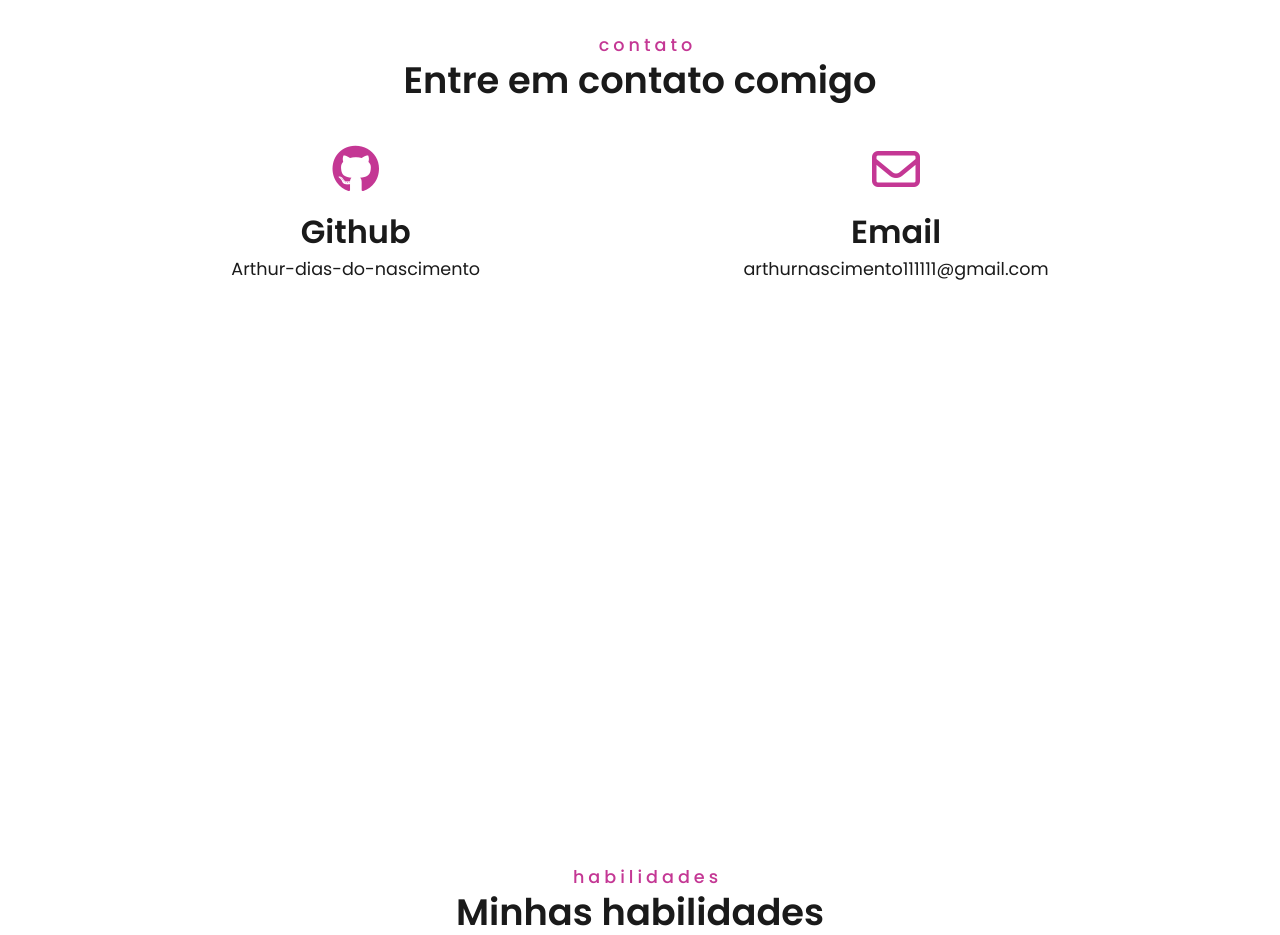
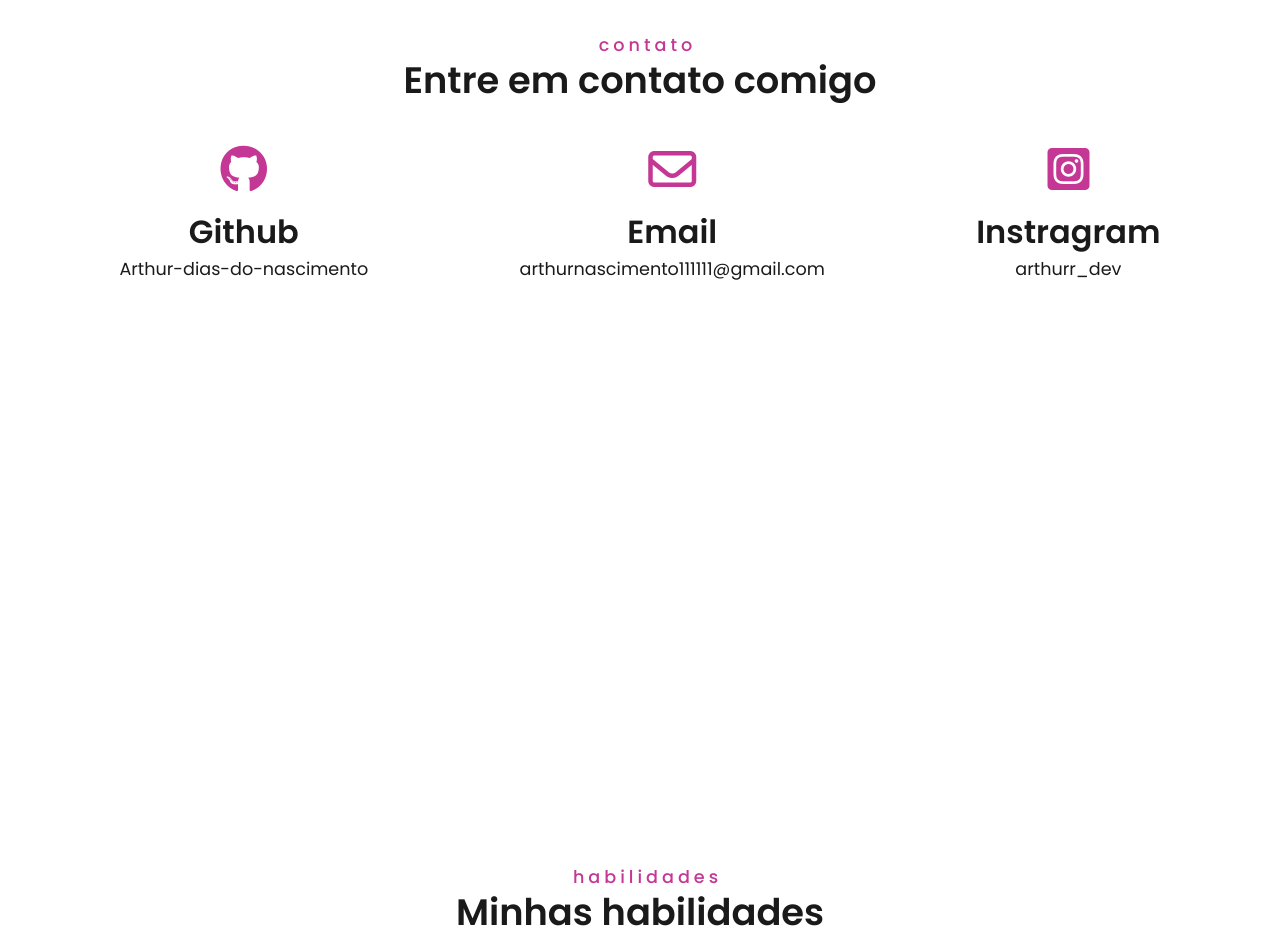
Before and after one commit to Arthur-dias-do-nascimento/Portfolio, a plain HTML site: page index.html in a window 1280 px wide. Shown: the part 1780-2715 px from the top of the page. Drawn offline with Linux system fonts and the light colour scheme.

Commit message:
Adicionado algumas coisas no codigo

```diff
--- a/index.html
+++ b/index.html
@@ -108,6 +108,14 @@
 
                         <h2>Email</h2>
                         <span>arthurnascimento111111@gmail.com</span>
+                    </li>
+                    <li>
+                        <div class="icon-social">
+                            <i class="fa-brands fa-square-instagram"></i>
+                        </div>
+
+                        <h2>Instragram</h2>
+                        <span>arthurr_dev</span>
                     </li>
                 </ul>
             </article>
```
